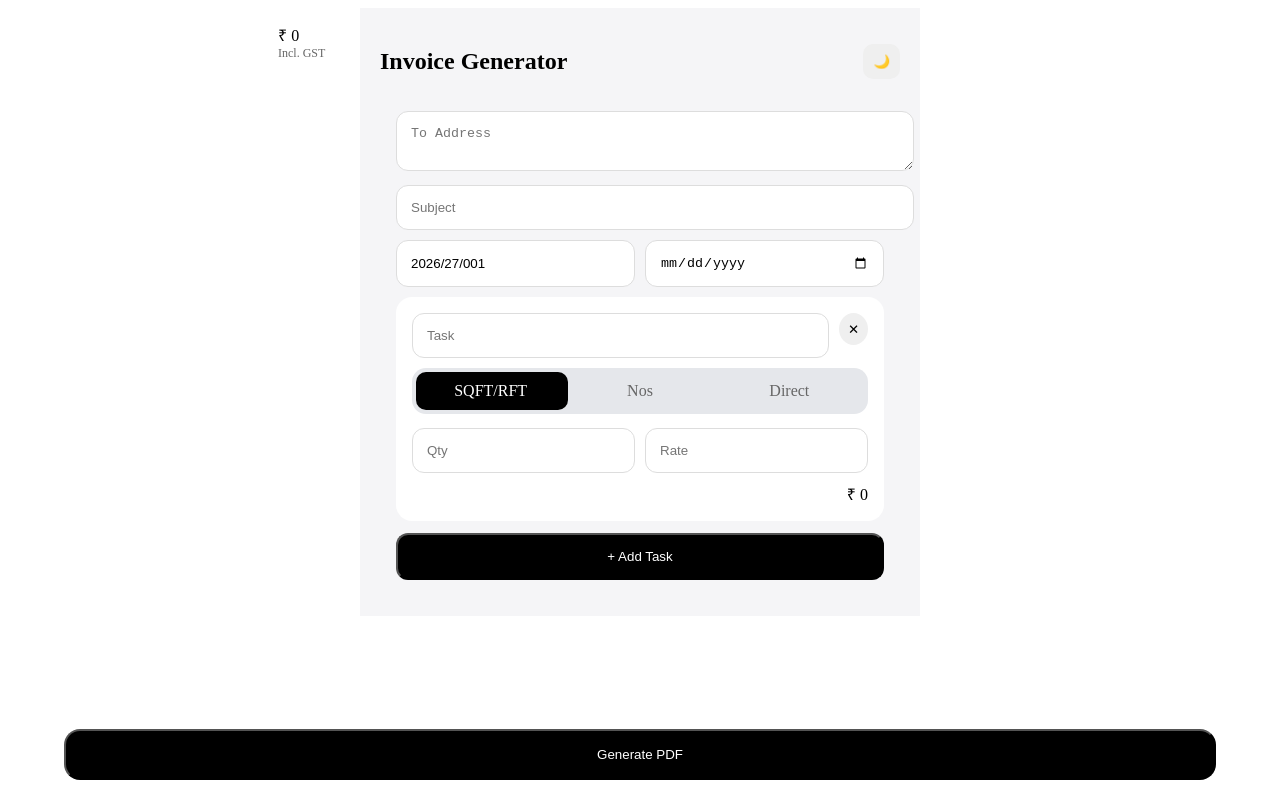
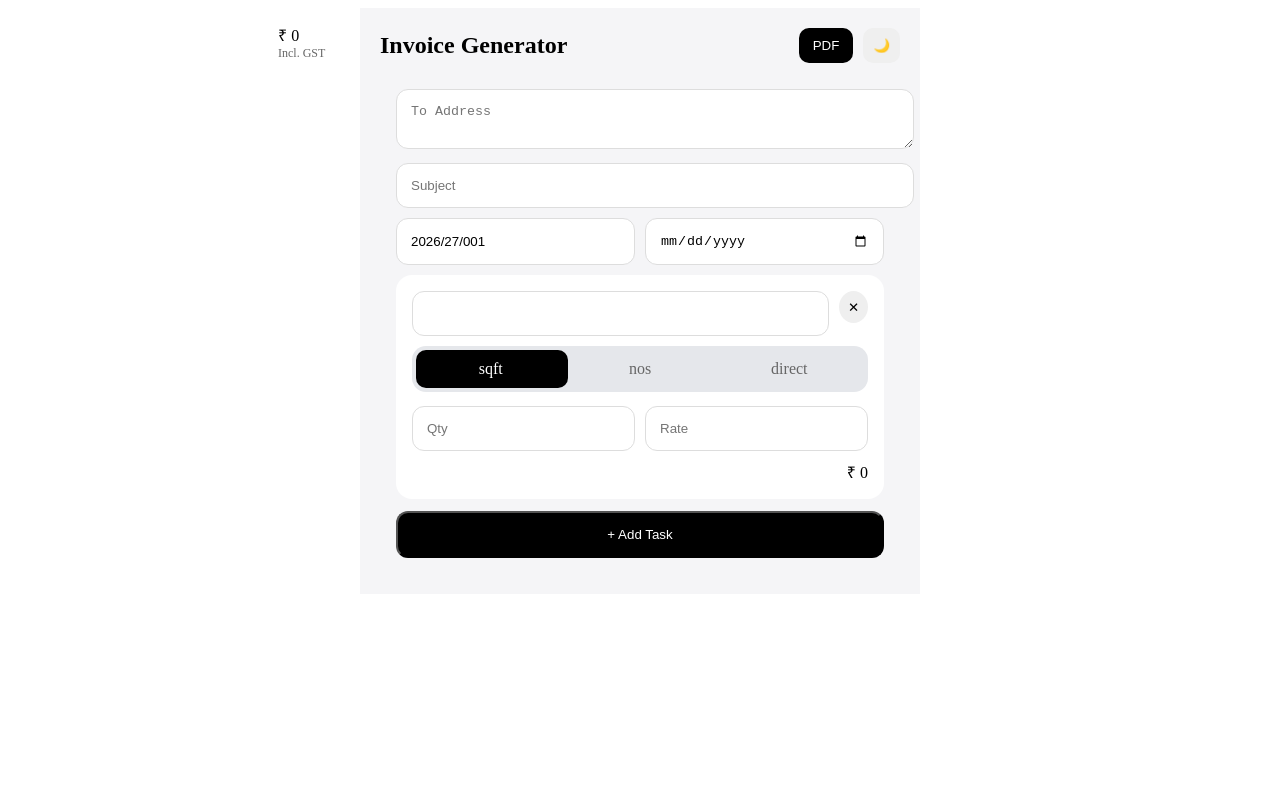
Before and after one commit to mitradaniel/gen_invoice, a Next.js app: page / in a window 1280 px wide. Built offline with nearby package versions, Linux system fonts and the light colour scheme.

Commit message:
Update page.js

```diff
--- a/app/page.js
+++ b/app/page.js
@@ -4,6 +4,7 @@ import { useState, useRef, useEffect } from "react";
 export default function Page() {
 
   const [dark, setDark] = useState(false);
+  const [loading, setLoading] = useState(false);
 
   const [tasks, setTasks] = useState([
     { id: Date.now(), name: "", qty: 0, rate: 0, amount: 0, type: "sqft" }
@@ -13,9 +14,8 @@ export default function Page() {
   const [invoice, setInvoice] = useState("2026/27/001");
   const [date, setDate] = useState("");
   const [to, setTo] = useState("");
-  const [loading, setLoading] = useState(false);
 
-  /* ===== DRAG ===== */
+  /* ===== FLOATING ===== */
   const [pos, setPos] = useState({ x: 260, y: 10 });
   const dragging = useRef(false);
   const offset = useRef({ x: 0, y: 0 });
@@ -120,91 +120,72 @@ export default function Page() {
 
       {/* HEADER */}
       <div style={header}>
-        <h2>Invoice Generator</h2>
-        <button onClick={() => setDark(!dark)} style={toggle}>
-          {dark ? "☀️" : "🌙"}
-        </button>
+        <h2 style={{ margin: 0 }}>Invoice Generator</h2>
+
+        <div style={{ display: "flex", gap: 10 }}>
+          <button onClick={generatePDF} style={topBtn}>
+            {loading ? "..." : "PDF"}
+          </button>
+
+          <button onClick={() => setDark(!dark)} style={toggle}>
+            {dark ? "☀️" : "🌙"}
+          </button>
+        </div>
       </div>
 
       {/* FORM */}
       <div style={formWrapper}>
 
-        <textarea
-          placeholder="To Address"
-          value={to}
-          onChange={(e) => setTo(e.target.value)}
-          style={input}
-        />
-
-        <input
-          placeholder="Subject"
-          value={subject}
-          onChange={(e) => setSubject(e.target.value)}
-          style={input}
-        />
+        <textarea placeholder="To Address" value={to} onChange={(e)=>setTo(e.target.value)} style={input}/>
+        <input placeholder="Subject" value={subject} onChange={(e)=>setSubject(e.target.value)} style={input}/>
 
         <div style={row}>
-          <input value={invoice} onChange={(e) => setInvoice(e.target.value)} style={input}/>
-          <input type="date" onChange={(e) => setDate(e.target.value)} style={input}/>
+          <input value={invoice} onChange={(e)=>setInvoice(e.target.value)} style={input}/>
+          <input type="date" onChange={(e)=>setDate(e.target.value)} style={input}/>
         </div>
 
-        {tasks.map((t) => (
+        {tasks.map((t)=>(
           <div key={t.id} style={card}>
 
             <div style={taskHeader}>
-              <input
-                placeholder="Task"
-                value={t.name}
-                onChange={(e) => updateTask(t.id, "name", e.target.value)}
-                style={{...input, marginBottom:0}}
-              />
-              <button onClick={() => deleteTask(t.id)} style={deleteBtn}>✕</button>
+              <input value={t.name} onChange={(e)=>updateTask(t.id,"name",e.target.value)} style={{...input,marginBottom:0}}/>
+              <button onClick={()=>deleteTask(t.id)} style={deleteBtn}>✕</button>
             </div>
 
-            {/* 🔥 iOS TOGGLE */}
+            {/* iOS TOGGLE */}
             <div style={segmentedContainer}>
-              <div
-                style={{
-                  ...slider,
-                  transform:
-                    t.type === "sqft"
-                      ? "translateX(0%)"
-                      : t.type === "nos"
-                      ? "translateX(100%)"
-                      : "translateX(200%)"
-                }}
-              />
+              <div style={{
+                ...slider,
+                transform:
+                  t.type==="sqft"?"translateX(0%)":
+                  t.type==="nos"?"translateX(100%)":
+                  "translateX(200%)"
+              }}/>
 
-              {["sqft","nos","direct"].map(type => (
+              {["sqft","nos","direct"].map(type=>(
                 <div
                   key={type}
-                  onClick={() => {
-                    updateTask(t.id, "type", type);
-                    if (navigator.vibrate) navigator.vibrate(10);
-                  }}
-                  style={{
-                    ...segmentItem,
-                    color: t.type === type ? "#fff" : "#666"
-                  }}
-                  onMouseDown={(e) => e.currentTarget.style.transform = "scale(0.92)"}
-                  onMouseUp={(e) => e.currentTarget.style.transform = "scale(1)"}
-                  onMouseLeave={(e) => e.currentTarget.style.transform = "scale(1)"}
+                  onClick={()=>{updateTask(t.id,"type",type); navigator.vibrate?.(10);}}
+                  style={{...segmentItem, color:t.type===type?"#fff":"#666"}}
+                  onMouseDown={(e)=>e.currentTarget.style.transform="scale(0.92)"}
+                  onMouseUp={(e)=>e.currentTarget.style.transform="scale(1)"}
                 >
-                  {type === "sqft" ? "SQFT/RFT" : type === "nos" ? "Nos" : "Direct"}
+                  {type}
                 </div>
               ))}
             </div>
 
-            {t.type !== "direct" ? (
+            {t.type!=="direct"?(
               <div style={row}>
                 <input type="number" placeholder="Qty" onChange={(e)=>updateTask(t.id,"qty",+e.target.value)} style={input}/>
                 <input type="number" placeholder="Rate" onChange={(e)=>updateTask(t.id,"rate",+e.target.value)} style={input}/>
               </div>
-            ) : (
+            ):(
               <input type="number" placeholder="Amount" onChange={(e)=>updateTask(t.id,"amount",+e.target.value)} style={input}/>
             )}
 
             <div style={amount}>₹ {getTotal(t).toLocaleString()}</div>
+
           </div>
         ))}
 
@@ -213,21 +194,10 @@ export default function Page() {
       </div>
 
       {/* FLOATING TOTAL */}
-      <div
-        onMouseDown={startDrag}
-        style={{
-          ...floating,
-          transform:`translate(${pos.x}px,${pos.y}px)`
-        }}
-      >
+      <div onMouseDown={startDrag} style={{...floating, transform:`translate(${pos.x}px,${pos.y}px)`}}>
         ₹ {total.toLocaleString()}
-        <div style={{fontSize:12, opacity:0.6}}>Incl. GST</div>
+        <div style={{fontSize:12,opacity:0.6}}>Incl. GST</div>
       </div>
-
-      {/* GENERATE */}
-      <button onClick={generatePDF} style={generateBtn}>
-        {loading ? "Generating..." : "Generate PDF"}
-      </button>
 
     </div>
   );
@@ -235,9 +205,11 @@ export default function Page() {
 
 /* ===== STYLES ===== */
 
-const container = { maxWidth: 520, margin: "auto", padding: 20 };
+const container = { maxWidth:520, margin:"auto", padding:20 };
 
-const header = { display:"flex", justifyContent:"space-between", alignItems:"center" };
+const header = { display:"flex", justifyContent:"space-between", alignItems:"center", marginBottom:10 };
+
+const topBtn = { padding:"10px 14px", borderRadius:10, border:"none", background:"#000", color:"#fff", cursor:"pointer" };
 
 const toggle = { padding:10, borderRadius:10, border:"none", cursor:"pointer" };
 
@@ -253,58 +225,14 @@ const taskHeader = { display:"flex", gap:10 };
 
 const deleteBtn = { width:32, height:32, borderRadius:"50%", border:"none" };
 
-const segmentedContainer = {
-  position:"relative",
-  display:"flex",
-  background:"#e5e7eb",
-  borderRadius:14,
-  padding:4,
-  marginTop:10,
-  marginBottom:14
-};
+const segmentedContainer = { position:"relative", display:"flex", background:"#e5e7eb", borderRadius:14, padding:4, marginTop:10, marginBottom:14 };
 
-const slider = {
-  position:"absolute",
-  top:4,
-  left:4,
-  width:"33.33%",
-  height:"calc(100% - 8px)",
-  background:"#000",
-  borderRadius:10,
-  transition:"transform 0.28s cubic-bezier(0.34,1.56,0.64,1)"
-};
+const slider = { position:"absolute", top:4, left:4, width:"33.33%", height:"calc(100% - 8px)", background:"#000", borderRadius:10, transition:"transform 0.28s cubic-bezier(0.34,1.56,0.64,1)" };
 
-const segmentItem = {
-  flex:1,
-  textAlign:"center",
-  padding:10,
-  cursor:"pointer",
-  zIndex:1,
-  transition:"transform 0.15s"
-};
+const segmentItem = { flex:1, textAlign:"center", padding:10, cursor:"pointer", zIndex:1 };
 
 const amount = { textAlign:"right" };
 
 const addBtn = { width:"100%", padding:14, borderRadius:12, background:"#000", color:"#fff" };
 
-const floating = {
-  position:"fixed",
-  top:0,
-  left:0,
-  padding:"14px 18px",
-  borderRadius:25,
-  background:"rgba(255,255,255,0.7)",
-  backdropFilter:"blur(20px)"
-};
-
-const generateBtn = {
-  position:"fixed",
-  bottom:20,
-  left:"50%",
-  transform:"translateX(-50%)",
-  width:"90%",
-  padding:16,
-  borderRadius:16,
-  background:"#000",
-  color:"#fff"
-};
+const floating = { position:"fixed", top:0, left:0, padding:"14px 18px", borderRadius:25, background:"rgba(255,255,255,0.7)", backdropFilter:"blur(20px)" };
```
